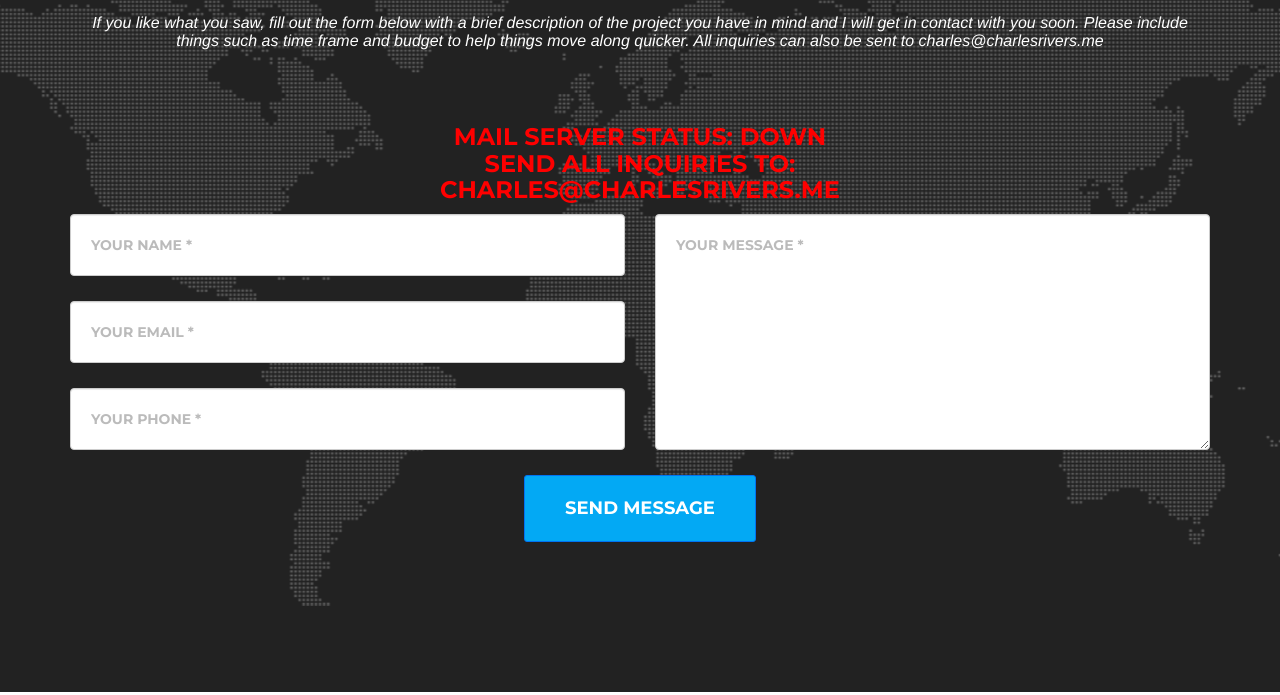
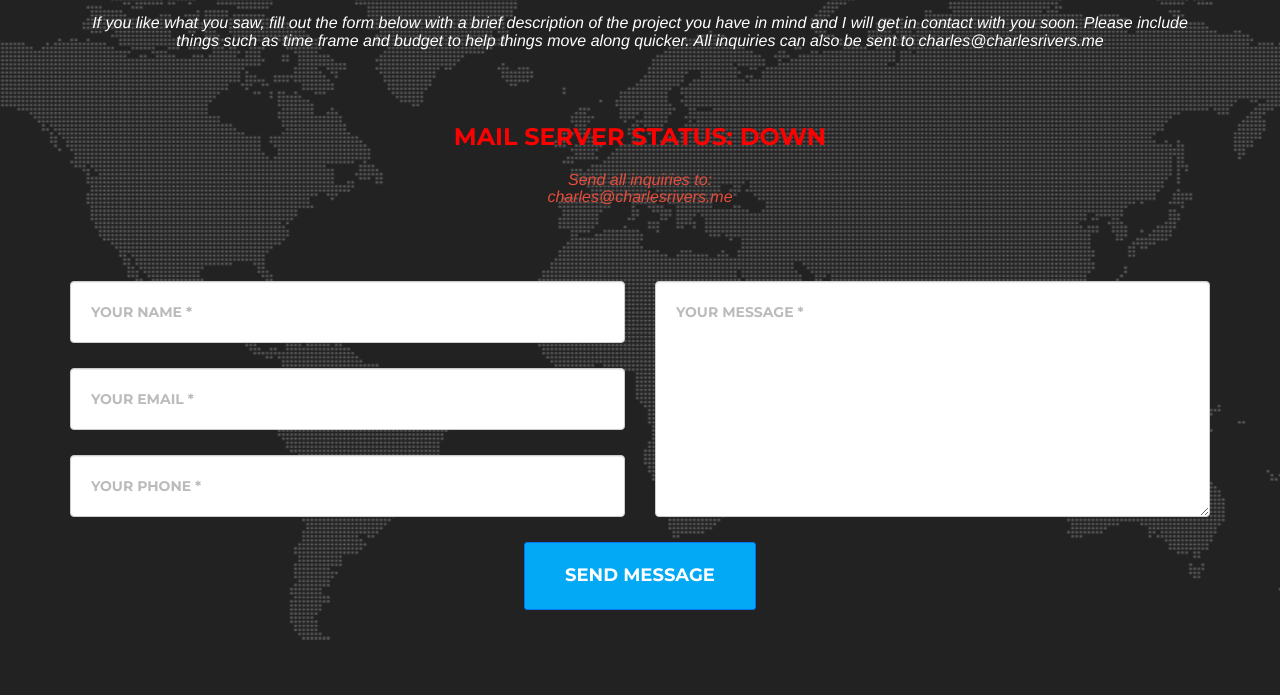
Before and after one commit to UltimateSky/rivers.io, a plain HTML site: page index.html in a window 1280 px wide. Shown: the part 8322-9017 px from the top of the page. Drawn offline with nearby package versions, Linux system fonts and the light colour scheme; a web font is replaced by a local one.

Commit message:
Add files via upload

```diff
--- a/index.html
+++ b/index.html
@@ -629,7 +629,8 @@
                 <div class="col-lg-12 text-center">
                     <h2 class="section-heading">Hire Me Today!</h2>
                     <h3 class="section-subheading text-muted" style="color:white">If you like what you saw, fill out the form below with a brief description of the project you have in mind and I will get in contact with you soon. Please include things such as time frame and budget to help things move along quicker. All inquiries can also be sent to charles@charlesrivers.me</h3>
-                    <h3 class="section-heading" style="color: red;">Mail Server Status: DOWN<br> Send all inquiries to: <br>charles@charlesrivers.me</h3>
+                    <h3 class="section-heading" style="color: red;">Mail Server Status: DOWN</h3>
+                    <h3 class="section-subheading text-danger">Send all inquiries to: <br>charles@charlesrivers.me</h3>
                 </div>
             </div>
             <div class="row">
```
